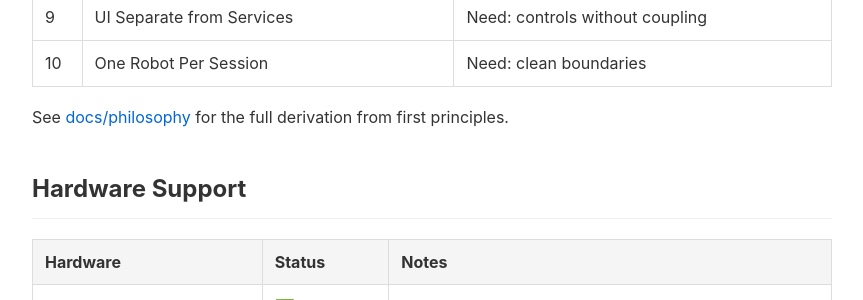
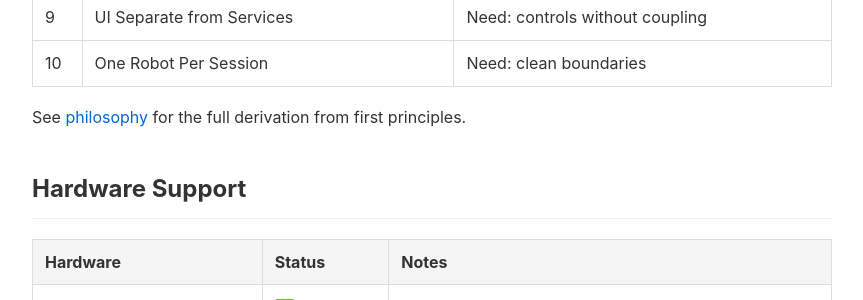
Before and after one commit to victorwu-robotics/hatch, a Jekyll site: the page built from docs/index.md, in a window 1280 px wide and 900 px high, scrolled down 3639 px. Shown: the part 153-453 px from the top of the window, without its empty margins (208-1071 px from the left). Built offline with Jekyll 4.4.1, drawn with Linux system fonts in a browser that asks for light colours; some of the changed lines change nothing that is shown.

Commit message:
Fixed index.md labels

```diff
--- a/docs/index.md
+++ b/docs/index.md
@@ -78,7 +78,7 @@
 | 9 | UI Separate from Services | Need: controls without coupling |
 | 10 | One Robot Per Session | Need: clean boundaries |
 
-See [docs/philosophy](philosophy.md) for the full derivation from first principles.
+See [philosophy](philosophy.md) for the full derivation from first principles.
 
 ## Hardware Support
 
@@ -94,12 +94,12 @@
 
 | I want to... | Read this | Time |
 |-------------|-----------|------|
-| **Install Hatch and move my first robot** | [User Guide](docs/user_guide.md) | 30 min |
-| **Understand why Hatch exists** | [Philosophy](docs/philosophy.md) | 10 min |
-| **Understand how it works internally** | [Architecture](docs/architecture.md) | 45 min |
-| **Connect a robot, camera, or sensor** | [Integrating Hardware](docs/integrating_hardware.md) | 30 min |
-| **Read deep technical implementation notes** | [Technical Notes](docs/technical_notes.md) | 20 min per section |
-| **Fix a problem** | [User Guide → Troubleshooting](docs/user_guide.md#troubleshooting) | 5 min |
+| **Install Hatch and move my first robot** | [User Guide](user_guide.md) | 30 min |
+| **Understand why Hatch exists** | [Philosophy](philosophy.md) | 10 min |
+| **Understand how it works internally** | [Architecture](architecture.md) | 45 min |
+| **Connect a robot, camera, or sensor** | [Integrating Hardware](integrating_hardware.md) | 30 min |
+| **Read deep technical implementation notes** | [Technical Notes](technical_notes.md) | 20 min per section |
+| **Fix a problem** | [User Guide → Troubleshooting](user_guide.md#troubleshooting) | 5 min |
 
 ---
 
```
Also changed, not shown: README.md.
